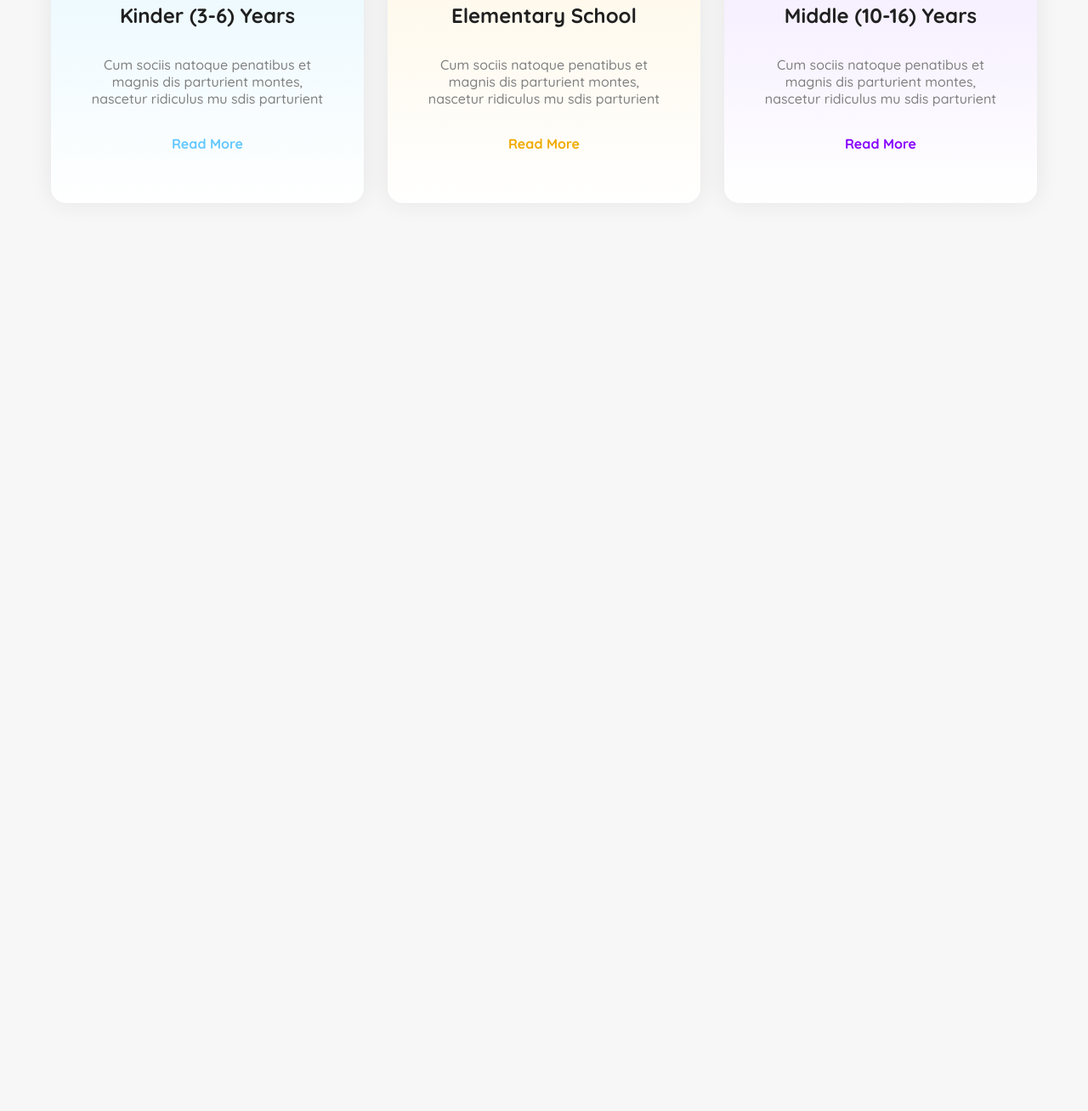
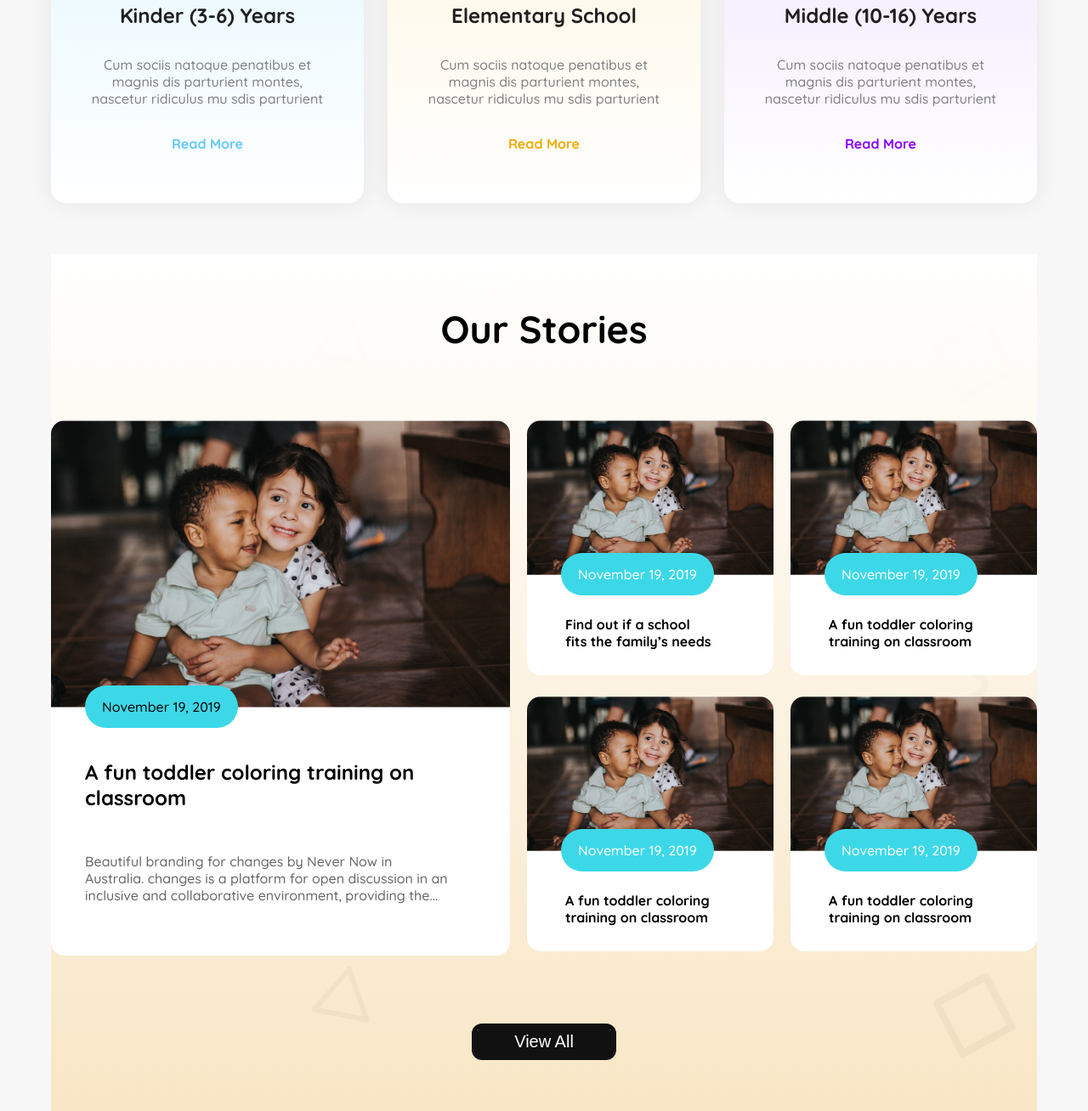
Before and after one commit to nafishfuad/assignment-02, a plain HTML site: page index.html in a window 1280 px wide. Shown: the part 1117-2425 px from the top of the page at 85% size. Before the commit the page ends 1416 px from the top, so only its background shows below. Drawn offline with Linux system fonts and the light colour scheme.

Commit message:
our story section

```diff
--- a/css/style.css
+++ b/css/style.css
@@ -246,3 +246,111 @@ nav {
         font-size: 0.7rem;
     }
 }
+
+/* section 2 */
+.our-stories {
+    padding: 60px 0;
+    background-image: linear-gradient(to top, rgba(254, 163, 1, 0.2), #FFFFFF), url("../assets/bg.png");
+}
+.our-stories h3 {
+    font-size: 2.8rem;
+    font-weight: 700;
+    text-align: center;
+    margin-bottom: 80px;
+}
+.post-container {
+    display: flex;
+    gap: 20px;
+}
+.post-date-style {
+    display: inline-block;
+    font-size: 1rem;
+    font-weight: 500;
+    padding: 15px 20px;
+    border-radius: 47px;
+    background-color: #3CD8E8;
+    overflow: auto;
+    margin: -30px 0 33px 40px;
+}
+.left-post-container {
+    background-color: #ffffff;
+    height: 630px;
+    border-radius: 16px;
+}
+.left-post-container img,
+.posts img {
+    border-radius: 16px 16px 0 0;
+}
+.left-post-container h4 {
+    font-size: 1.5rem;
+    font-weight: 700;
+    width: 80%;
+    margin: 0 0 50px 40px;
+}
+.post-description {
+    font-size: 1rem;
+    font-weight: 500;
+    color: #666666;
+    width: 80%;
+    margin-left: 40px;
+}
+
+.right-post-container {
+    display: grid;
+    grid-template-columns: repeat(2, 1fr);
+    gap: 20px;
+}
+.posts {
+    width: 290px;
+    height: 300px;
+    border-radius: 16px;
+    background-color: #ffffff;
+}
+.posts h4 {
+    font-size: 1rem;
+    font-weight: 700;
+    width: 60%;
+    margin-left: 45px;
+}
+.posts p {
+    margin-bottom: 20px;
+    color: #ffffff;
+}
+.post-5, .post-6 {
+    display: none;
+}
+.button-container {
+    display: flex;
+    justify-content: center;
+    margin: 80px 0 0;
+}
+.our-stories button {
+    background-color: #111111;
+}
+
+@media screen and (max-width: 576px) {
+    .left-post-container {
+        display: none;
+    }
+    .right-post-container {
+        margin: 0 auto;
+    }
+    .post-5, .post-6 {
+        display: block;
+    }
+    .posts {
+        width: 175px;
+        height: 180px;
+    }
+    .posts p {
+        font-size: 0.55rem;
+        margin-top: -15px;
+        margin-bottom: 20px;
+        margin-left: 20px;
+        margin-bottom: 10px;
+        padding: 5px 10px;
+    }
+    .posts h4 {
+        font-size: 0.55rem;
+        margin-left: 20px;
+}
--- a/index.html
+++ b/index.html
@@ -76,8 +76,69 @@
                 </div>
             </div>
         </section>
-        <section class="out-stories">
-
+        <section class="our-stories">
+            <h3>Our Stories</h3>
+            <div class="post-container">
+                <div class="left-post-container">
+                    <img src="assets/story-1.png" alt="" srcset="">
+                    <p class="post-date-style">November 19, 2019</p>
+                    <h4>A fun toddler coloring training on
+                        classroom
+                    </h4>
+                    <p class="post-description">
+                        Beautiful branding for changes by Never Now in Australia.
+                        changes is a platform for open discussion in an inclusive and
+                        collaborative environment, providing the...
+                    </p>
+                </div>
+                <div class="right-post-container">
+                    <div class="posts post-1">
+                        <img src="assets/story-1.png" alt="" srcset="">
+                    <p class="post-date-style">November 19, 2019</p>
+                    <h4>Find out if a school fits the
+                        family’s needs
+                    </h4>
+                    </div>
+                    <div class="posts post-2">
+                        <img src="assets/story-1.png" alt="" srcset="">
+                    <p class="post-date-style">November 19, 2019</p>
+                    <h4>A fun toddler coloring training on
+                        classroom
+                    </h4>
+                    </div>
+                    <div class="posts post-3">
+                        <img src="assets/story-1.png" alt="" srcset="">
+                    <p class="post-date-style">November 19, 2019</p>
+                    <h4>A fun toddler coloring training on
+                        classroom
+                    </h4>
+                    </div>
+                    <div class="posts post-4">
+                        <img src="assets/story-1.png" alt="" srcset="">
+                    <p class="post-date-style">November 19, 2019</p>
+                    <h4>A fun toddler coloring training on
+                        classroom
+                    </h4>
+                    </div>
+                    <div class="posts post-5">
+                        <img src="assets/story-1.png" alt="" srcset="">
+                    <p class="post-date-style">November 19, 2019</p>
+                    <h4>A fun toddler coloring training on
+                        classroom
+                    </h4>
+                    </div>
+                    <div class="posts post-6">
+                        <img src="assets/story-1.png" alt="" srcset="">
+                    <p class="post-date-style">November 19, 2019</p>
+                    <h4>A fun toddler coloring training on
+                        classroom
+                    </h4>
+                    </div>
+                </div>
+            </div>
+            <div class="button-container">
+                <button class="btn" type="button">View All</button>
+            </div>
         </section>
     </main>
     <footer>
```
Also changed, not shown: assets/bg01.png (deleted).
